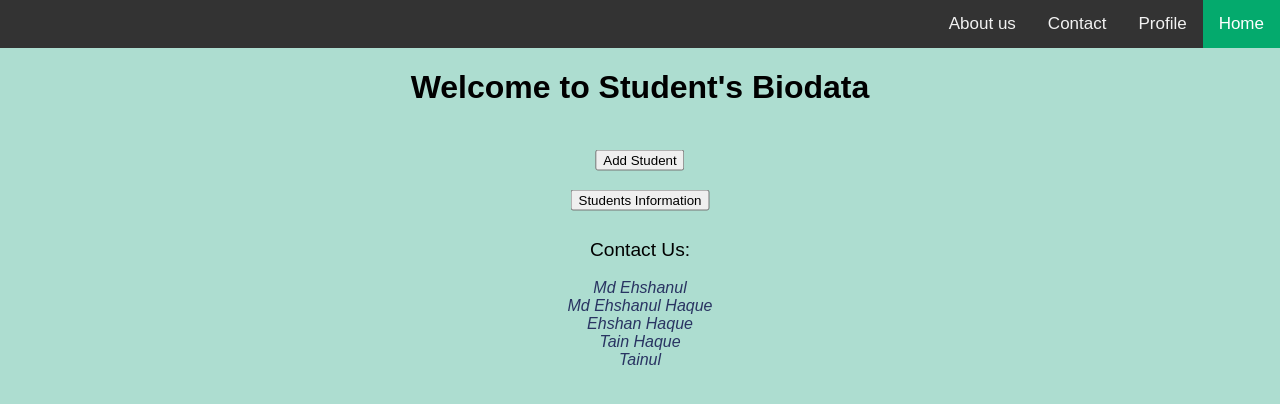
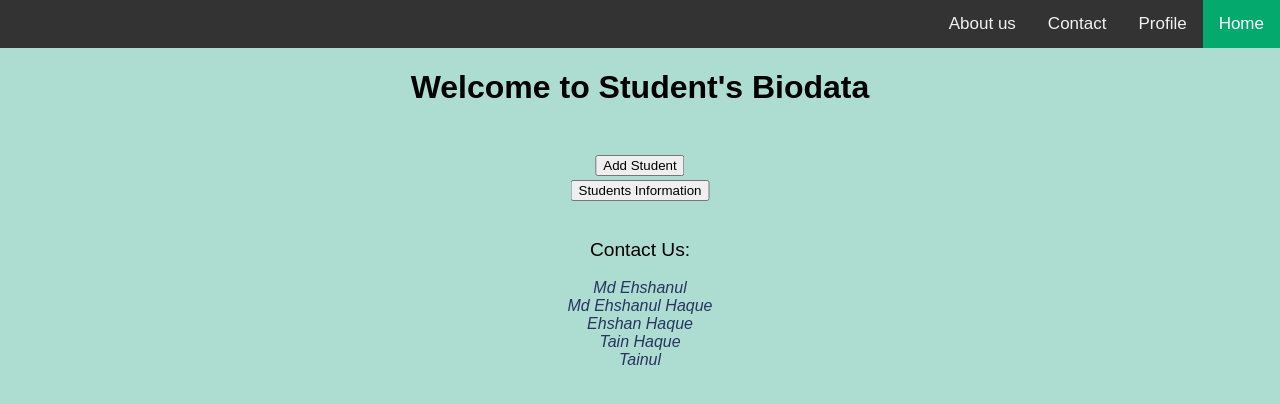
Before and after one commit to arnob2112/Students-Biodata, a Flask app: page / in a window 1280 px wide. Shown: the top 404 px of the page. Run offline with Flask 2, Linux system fonts and the light colour scheme; data comes from the database, SQL or seed files in the repository.

Commit message:
Updated Homepage

```diff
--- a/static/styles/home.css
+++ b/static/styles/home.css
@@ -3,7 +3,7 @@
 .center1 {
  margin: 0;
  position: absolute;
- top: 20%;
+ padding-top: 75px;
  left: 50%;
  -ms-transform: translate(-50%, -50%);
  transform: translate(-50%, -50%);
@@ -11,7 +11,7 @@
 .center2 {
  margin: 0;
  position: absolute;
- top: 25%;
+ padding-top: 125px;
  left: 50%;
  -ms-transform: translate(-50%, -50%);
  transform: translate(-50%, -50%);
```
